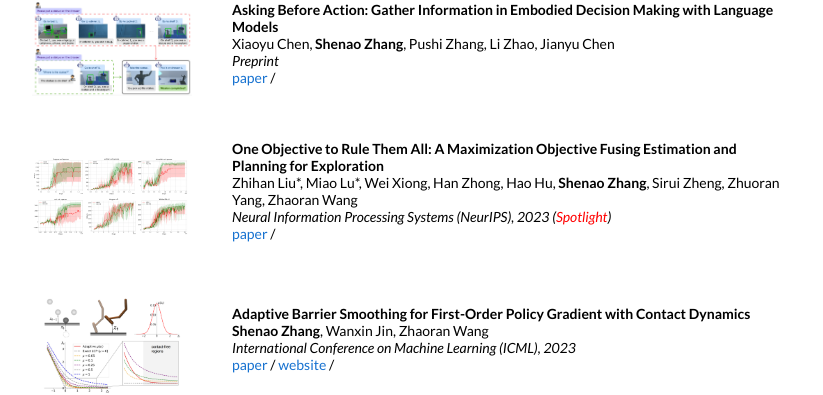
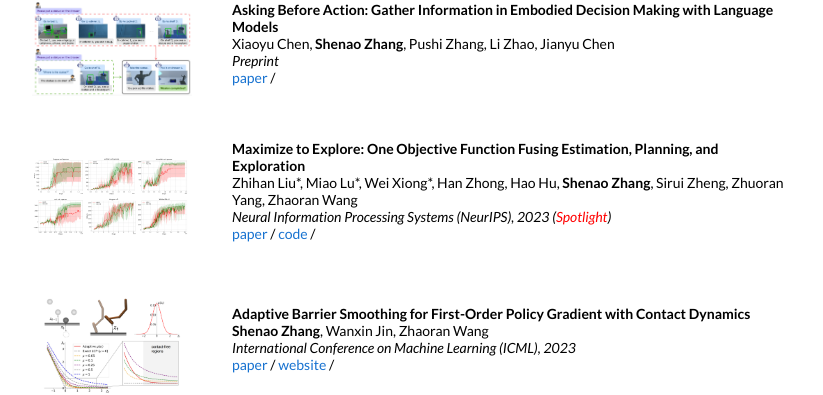
Before and after one commit to shenao-zhang/shenao-zhang.github.io, a Jekyll site: the page built from _posts/2023-09-01-rafa.markdown, in a window 1280 px wide. Shown: the part 726-1121 px from the top of the page, without its empty margins (228-1051 px from the left). Built offline with Jekyll 4.4.1, drawn with Linux system fonts in a browser that asks for light colours.

Commit message:
Update 2023-04-30-io.markdown

```diff
--- a/_posts/2023-04-30-io.markdown
+++ b/_posts/2023-04-30-io.markdown
@@ -1,11 +1,12 @@
 ---
 layout: post
-title:  "One Objective to Rule Them All: A Maximization Objective Fusing Estimation and Planning for Exploration"
+title:  "Maximize to Explore: One Objective Function Fusing Estimation, Planning, and Exploration"
 date:   2023-04-30 11:10:53 +01:00
 image: /images/io23.jpg
 categories: research
 author: "Shenao Zhang"
-authors: "Zhihan Liu*, Miao Lu*, Wei Xiong, Han Zhong, Hao Hu, <strong>Shenao Zhang</strong>, Sirui Zheng, Zhuoran Yang, Zhaoran Wang"
+authors: "Zhihan Liu*, Miao Lu*, Wei Xiong*, Han Zhong, Hao Hu, <strong>Shenao Zhang</strong>, Sirui Zheng, Zhuoran Yang, Zhaoran Wang"
 venue: "Neural Information Processing Systems (NeurIPS), 2023 (<span style='color: red;'>Spotlight</span>)"
 arxiv: https://arxiv.org/abs/2305.18258
+code: https://github.com/agentification/MEX
 ---
```
